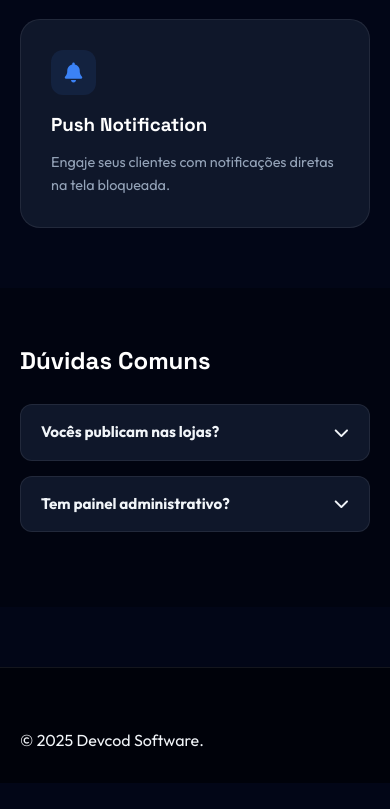
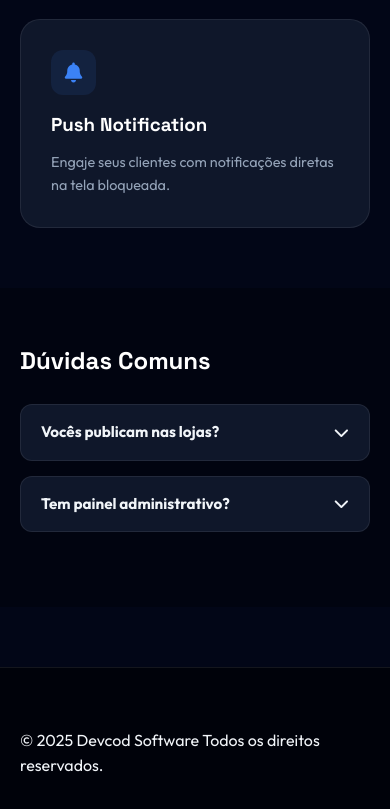
Before and after one commit to traprb/devcod, a plain HTML site: page mobile.html in a window 390 px wide. Shown: the part 957-1766 px from the top of the page. Before the commit the page ends 1740 px from the top, so only its background shows below. Drawn offline with Linux system fonts and the light colour scheme.

Commit message:
Update mobile.html

```diff
--- a/mobile.html
+++ b/mobile.html
@@ -69,7 +69,7 @@
         </section>
     </main>
 
-    <footer><div class="container"><div class="legal">&copy; 2025 Devcod Software.</div></div></footer>
+    <footer><div class="container"><div class="legal">&copy; 2025 Devcod Software Todos os direitos reservados.</div></div></footer>
     <script src="script.js"></script>
 </body>
 </html>
```
